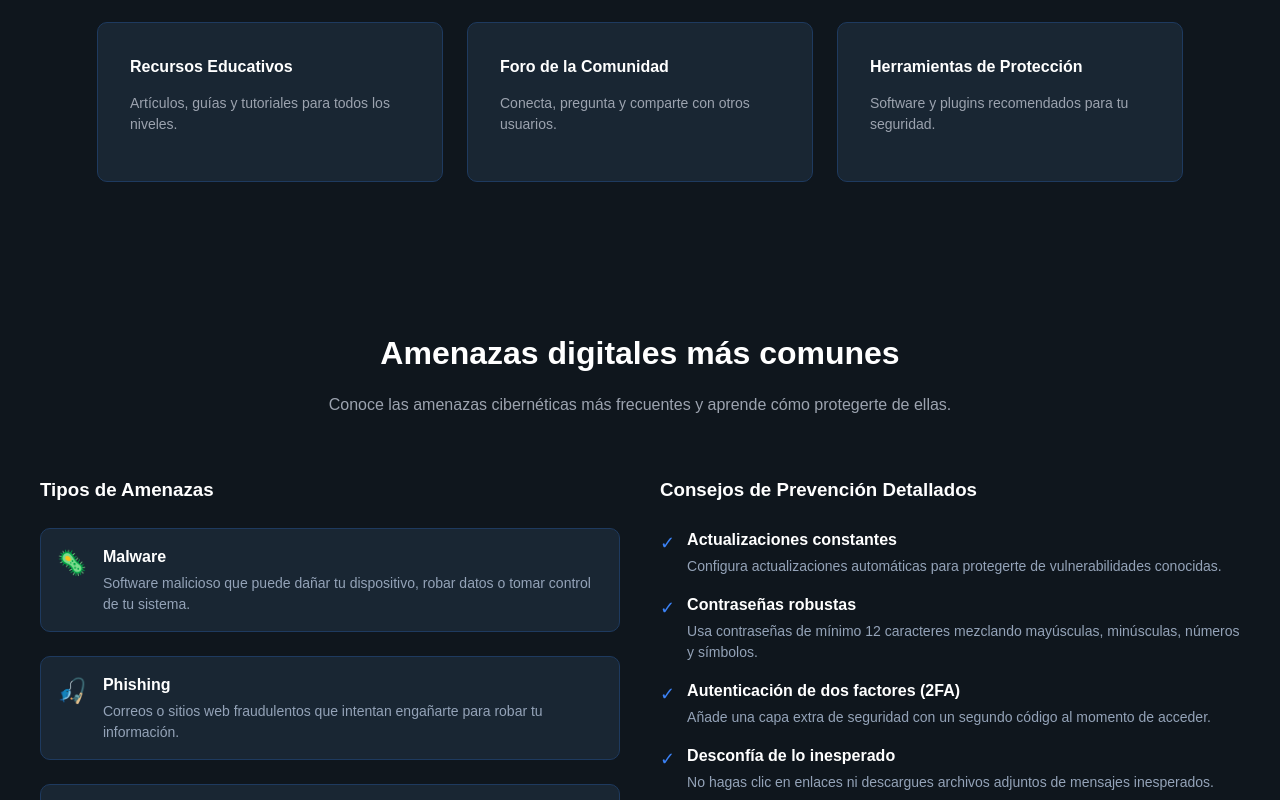
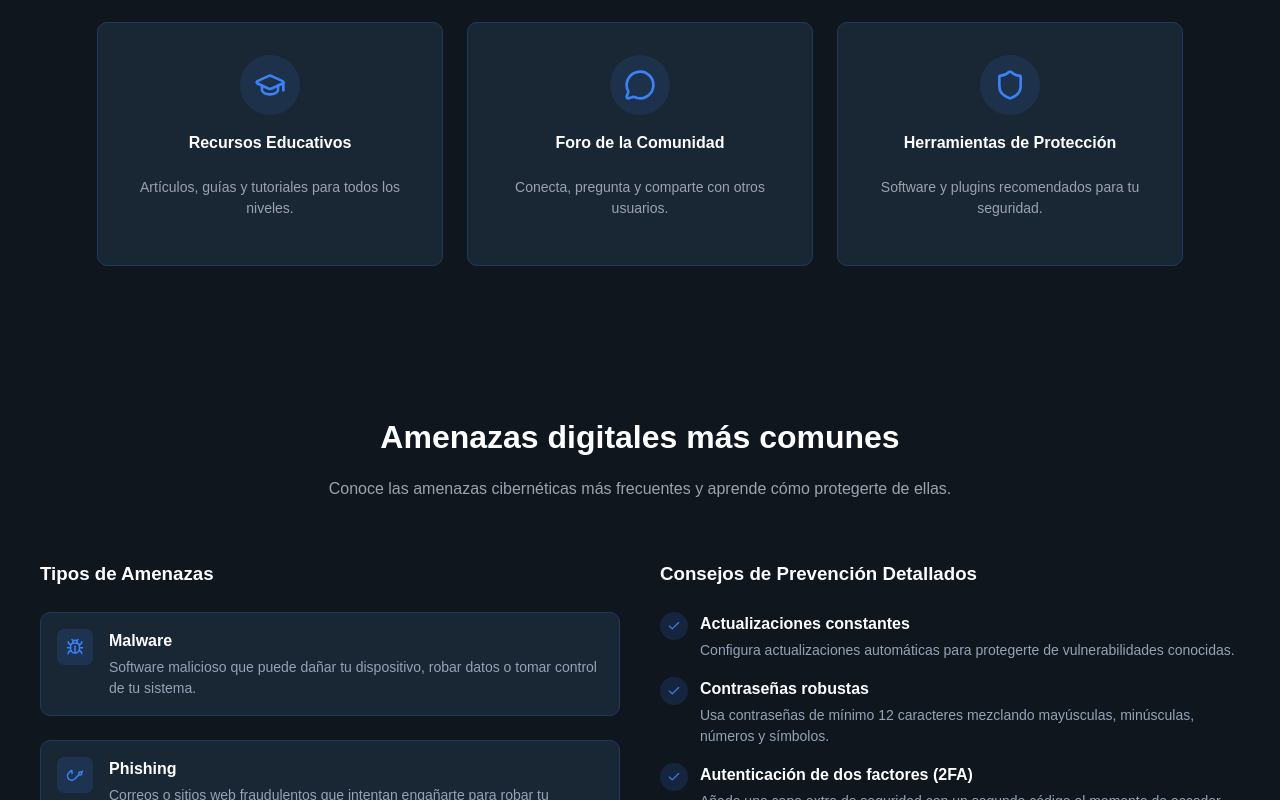
Before and after one commit to dpdev7/plataforma-web-ciberseguridad, a React (Vite) app in the folder frontend/: page /home in a window 1280 px wide. Shown: the part 1720-2520 px from the top of the page. Built offline with nearby package versions, Linux system fonts and the light colour scheme; what @zxcvbn-ts/core would draw is missing.

Commit message:
cambiar emojis por íconos

```diff
--- a/frontend/src/pages/Home.tsx
+++ b/frontend/src/pages/Home.tsx
@@ -1,6 +1,8 @@
 import { Link } from 'react-router-dom';
 import { useState } from 'react';
 import '../styles/Home.css';
+import { KeyRound, Wifi, Smartphone, Laptop, Bug, FishingHook, Lock, Zap, UserRound, Check, GraduationCap,
+  MessageCircle, Shield } from "lucide-react";
 
 function Home() {
     const [sidebarAbierto, setSidebarAbierto] = useState(false)
@@ -37,10 +39,10 @@ function Home() {
 
         <div className="sidebar-seccion">
             <p className="sidebar-seccion-titulo">Conceptos Básicos</p>
-            <div className="sidebar-item">🔑 <span>Contraseñas Seguras</span></div>
-            <div className="sidebar-item">📶 <span>Navegación Segura</span></div>
-            <div className="sidebar-item">📱 <span>Protege tu Móvil</span></div>
-            <div className="sidebar-item">🪟 <span>Seguridad en tu PC</span></div>
+            <div className="sidebar-item"><KeyRound className='sidebar-icon' /> <span>Contraseñas Seguras</span></div>
+            <div className="sidebar-item"><Wifi className='sidebar-icon' /><span>Navegación Segura</span></div>
+            <div className="sidebar-item"><Smartphone className='sidebar-icon' /> <span>Protege tu Móvil</span></div>
+            <div className="sidebar-item"><Laptop className='sidebar-icon' /> <span>Seguridad en tu PC</span></div>
         </div>
 
         <div className="sidebar-seccion">
@@ -107,15 +109,23 @@ function Home() {
 
        <section className="seccion">
       <h2>Recursos Adicionales</h2>
-        <p className="seccion-subtitulo">Todo lo que necesitas para fortalecer tu seguridad.</p>
+      <p className="seccion-subtitulo">
+        Todo lo que necesitas para fortalecer tu seguridad.
+      </p>
+
       <div className="tarjetas-grid">
         {[
-            { titulo: 'Recursos Educativos', desc: 'Artículos, guías y tutoriales para todos los niveles.' },
-            { titulo: 'Foro de la Comunidad', desc: 'Conecta, pregunta y comparte con otros usuarios.' },
-            { titulo: 'Herramientas de Protección', desc: 'Software y plugins recomendados para tu seguridad.' },
+          {icono: <GraduationCap size={32} />, titulo: "Recursos Educativos", desc: "Artículos, guías y tutoriales para todos los niveles."},
+          {icono: <MessageCircle size={32} />, titulo: "Foro de la Comunidad", desc: "Conecta, pregunta y comparte con otros usuarios."},
+          {icono: <Shield size={32} />, titulo: "Herramientas de Protección", desc: "Software y plugins recomendados para tu seguridad."}
         ].map((r, i) => (
           <div key={i} className="tarjeta recurso-tarjeta">
-              <p style={{ fontWeight: 'bold', margin: '0 0 8px' }}>{r.titulo}</p>
+            <div className="icono-recurso">{r.icono}</div>
+
+            <p style={{ fontWeight: "bold", margin: "0 0 8px" }}>
+              {r.titulo}
+            </p>
+
             <p className="tarjeta-texto">{r.desc}</p>
           </div>
         ))}
@@ -130,14 +140,17 @@ function Home() {
           <div className="amenazas-columna">
             <h3>Tipos de Amenazas</h3>
             {[
-              { icon: '🦠', title: 'Malware', desc: 'Software malicioso que puede dañar tu dispositivo, robar datos o tomar control de tu sistema.' },
-              { icon: '🎣', title: 'Phishing', desc: 'Correos o sitios web fraudulentos que intentan engañarte para robar tu información.' },
-              { icon: '🔒', title: 'Ransomware', desc: 'Software que cifra tus archivos y exige un pago para liberarlos.' },
-              { icon: '💥', title: 'Ataques DDoS', desc: 'Inundación de un servidor con tanto tráfico que se cae.' },
-              { icon: '🕵️', title: 'Ingeniería Social', desc: 'Manipulación psicológica para hacer que divulgues información confidencial.' },
+              { icon: <Bug size={18} />, title: 'Malware', desc: 'Software malicioso que puede dañar tu dispositivo, robar datos o tomar control de tu sistema.' },
+              { icon: <FishingHook size={18} />, title: 'Phishing', desc: 'Correos o sitios web fraudulentos que intentan engañarte para robar tu información.' },
+              { icon: <Lock size={18} />, title: 'Ransomware', desc: 'Software que cifra tus archivos y exige un pago para liberarlos.' },
+              { icon: <Zap size={18} />, title: 'Ataques DDoS', desc: 'Inundación de un servidor con tanto tráfico que se cae.' },
+              { icon: <UserRound size={18} />, title: 'Ingeniería Social', desc: 'Manipulación psicológica para hacer que divulgues información confidencial.' },
             ].map((a, i) => (
               <div key={i} className="amenaza-item">
-                <span className="amenaza-icono">{a.icon}</span>
+                <span className="amenaza-icono">
+                  {a.icon}
+                </span>
+
                 <div>
                   <p className="amenaza-titulo">{a.title}</p>
                   <p className="amenaza-desc">{a.desc}</p>
@@ -157,7 +170,10 @@ function Home() {
               { title: 'Uso de VPN en redes públicas', desc: 'Una VPN cifra tu conexión protegiendo tus datos en redes Wi-Fi públicas inseguras.' },
             ].map((c, i) => (
               <div key={i} className="consejo-item">
-                <span className="consejo-check">✓</span>
+                <span className="consejo-check">
+                  <Check size={14} />
+                </span>
+
                 <div>
                   <p className="consejo-titulo">{c.title}</p>
                   <p className="consejo-desc">{c.desc}</p>
--- a/frontend/src/styles/Home.css
+++ b/frontend/src/styles/Home.css
@@ -66,6 +66,10 @@
 .tarjeta-titulo { color: #ffffff; font-size: 20px; font-weight: bold; }
 .tarjeta-texto { color: #9CA3AF; font-size: 14px; }
 .tarjeta-link { color: #3b82f6; font-size: 13px; }
+.tarjeta:hover {
+  transform: translateY(-6px);
+  transition: 0.3s;
+}
 
 /* Estadísticas */
 .estadisticas-caja {
@@ -91,26 +95,40 @@
   border-radius: 10px;
   padding: 32px;
   max-width: 280px;
+  display: flex;
+  flex-direction: column;
+  align-items: center;
+  text-align: center;
+}
+.icono-recurso {
+  background-color: #3b83f61f;
+  color: #3b82f6;
+  width: 60px;
+  height: 60px;
+  border-radius: 50%;
+  display: flex;
+  align-items: center;
+  justify-content: center;
+  margin-bottom: 16px;
+}
+.recurso-tarjeta:hover {
+  transform: translateY(-6px);
+  transition: 0.3s;
 }
 
 /* Amenazas */
 .amenazas-grid { display: flex; gap: 40px; text-align: left; }
 .amenazas-columna { flex: 1; }
 .amenazas-columna h3 { margin-bottom: 24px; }
-.amenaza-item {
-  display: flex;
-  gap: 16px;
-  margin-bottom: 24px;
-  background-color: #192633;
-  border: 1px solid #1e3a5f;
-  border-radius: 10px;
-  padding: 16px;
-}
-.amenaza-icono { font-size: 24px; }
+.amenaza-item { display: flex; gap: 16px; margin-bottom: 24px; background-color: #192633; border: 1px solid #1e3a5f;
+  border-radius: 10px; padding: 16px;}
+.amenaza-icono { background-color: rgba(59, 130, 246, 0.15); color: #3b82f6; width: 36px; height: 36px; border-radius: 20%;
+  display: flex; align-items: center; justify-content: center; flex-shrink: 0; }
 .amenaza-titulo { font-weight: bold; margin: 0 0 4px; }
 .amenaza-desc { color: #94a3b8; font-size: 14px; margin: 0; }
 .consejo-item { display: flex; gap: 12px; margin-bottom: 16px; }
-.consejo-check { color: #3b82f6; font-size: 18px; margin-top: 2px; }
+.consejo-check { background-color: rgba(59, 130, 246, 0.15); color: #3b82f6; width: 28px; height: 28px; border-radius: 50%;
+  display: flex; align-items: center; justify-content: center; flex-shrink: 0;}
 .consejo-titulo { font-weight: bold; margin: 0 0 4px; }
 .consejo-desc { color: #94a3b8; font-size: 14px; margin: 0; }
 
@@ -186,6 +204,12 @@
   height: 100%;
   background-color: rgba(0, 0, 0, 0.5);
   z-index: 200;
+}
+
+.sidebar-icon {
+  width: 18px;
+  height: 18px;
+  color: #3b82f6;
 }
 
 .sidebar {
@@ -276,7 +300,7 @@
 
 .sidebar-articulo-tiempo {
   font-size: 12px;
-  color: #94a3b8;
+  color: #3b83f6ad;
   margin: 0;
 }
 
```
Lines whose indentation alone changed are shown as unchanged.
